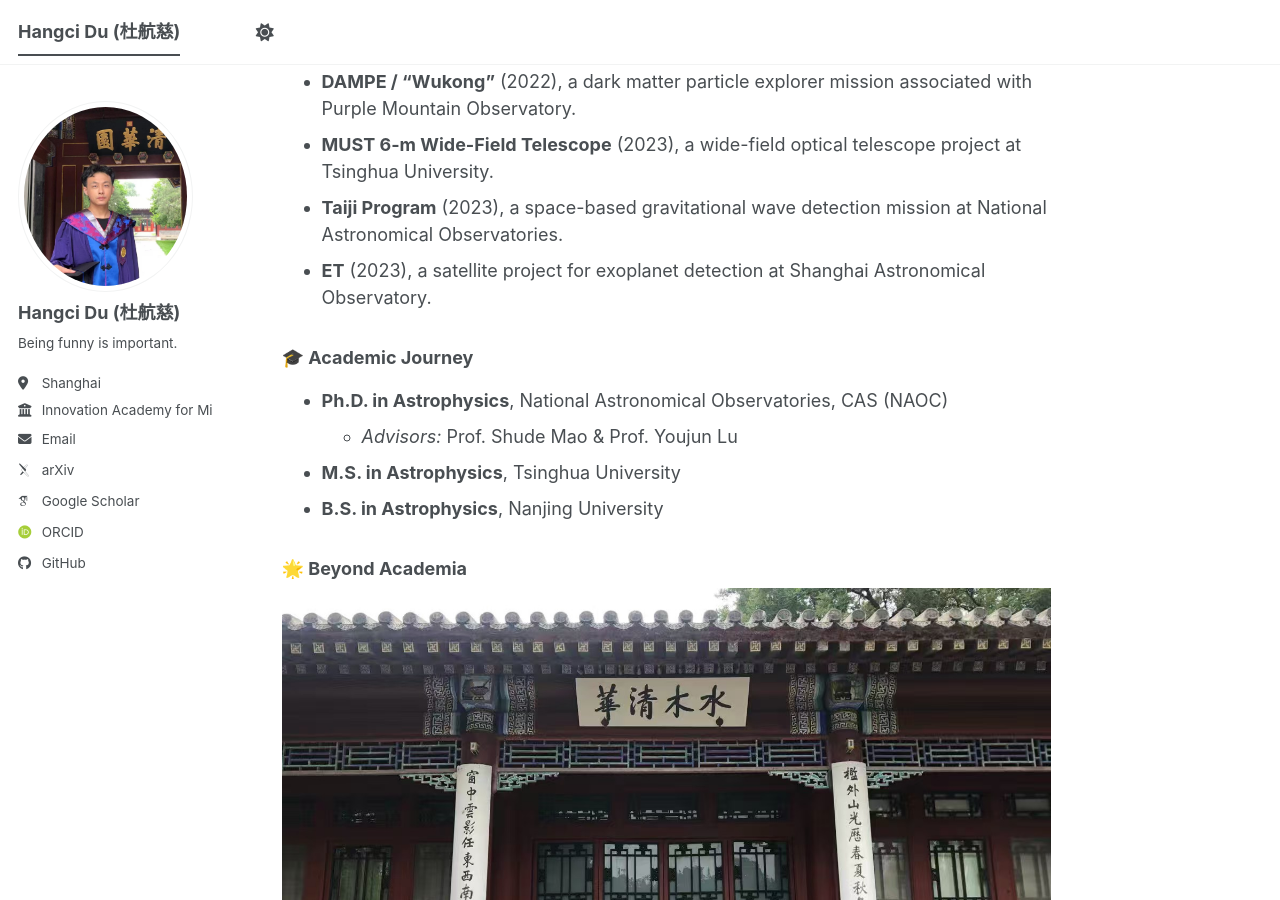
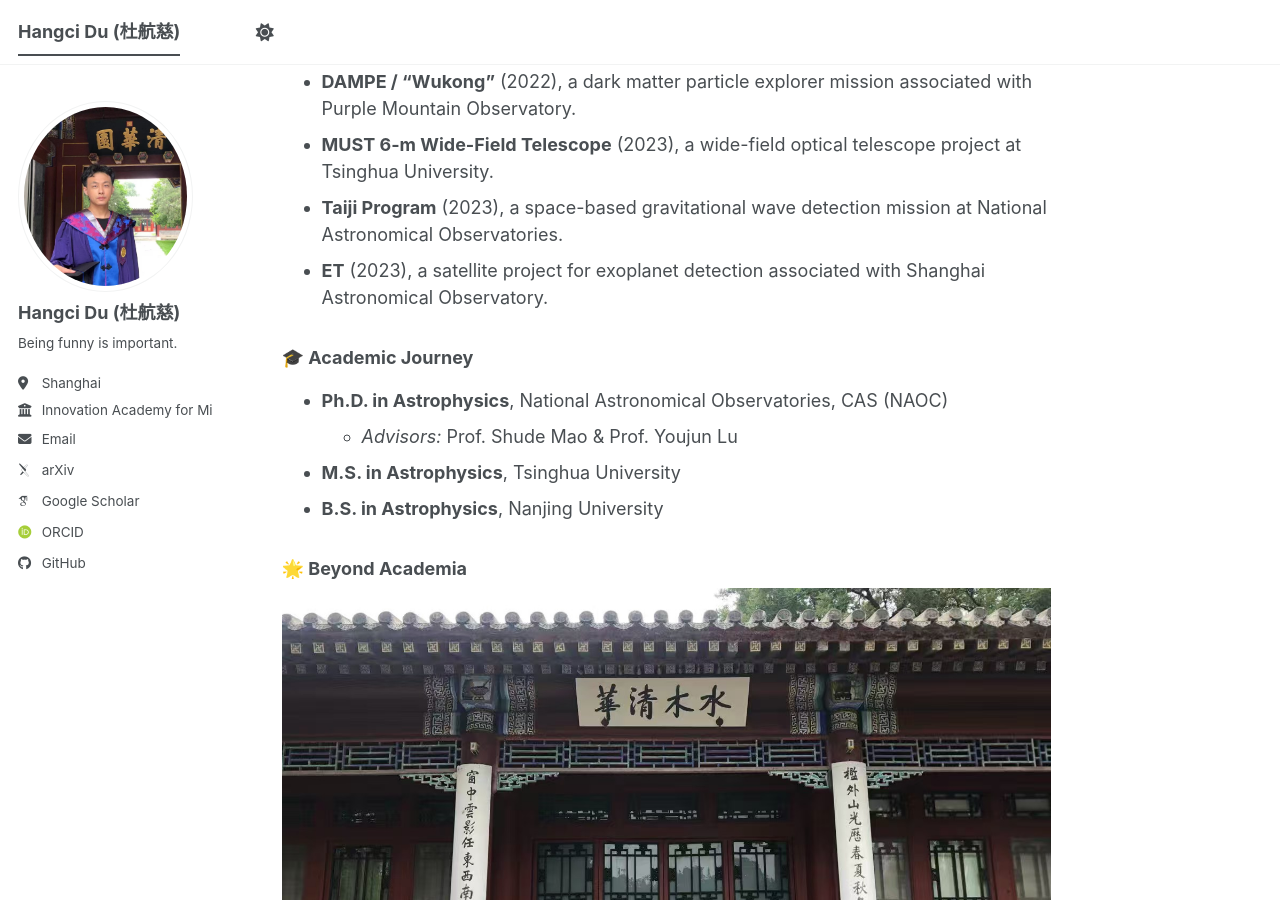
Before and after one commit to hangcidu/hangcidu.github.io, a Jekyll site: the page built from _pages/about.md, in a window 1280 px wide and 900 px high, scrolled down 914 px. Built offline with Jekyll 4.4.1, drawn with Linux system fonts in a browser that asks for light colours; some web fonts are replaced; a script bundle is joined from its source files by our own code; library files that are not in the unit come from our copies.

Commit message:
Update about.md

```diff
--- a/_pages/about.md
+++ b/_pages/about.md
@@ -31,7 +31,7 @@ Through collaborations and academic exchanges, I have had the opportunity to eng
 * **DAMPE / “Wukong”** (2022), a dark matter particle explorer mission associated with Purple Mountain Observatory.
 * **MUST 6-m Wide-Field Telescope** (2023), a wide-field optical telescope project at Tsinghua University.
 * **Taiji Program** (2023), a space-based gravitational wave detection mission at National Astronomical Observatories.
-* **ET** (2023), a satellite project for exoplanet detection at Shanghai Astronomical Observatory.
+* **ET** (2023), a satellite project for exoplanet detection associated with Shanghai Astronomical Observatory.
 
 ### 🎓 Academic Journey
 *   **Ph.D. in Astrophysics**, National Astronomical Observatories, CAS (NAOC)
```
